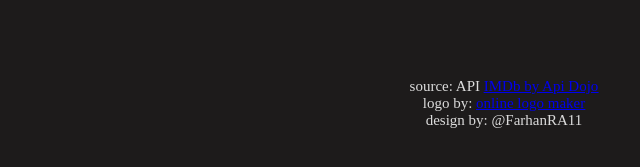
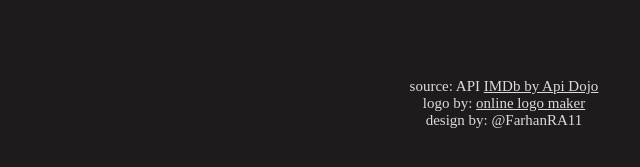
Before and after one commit to FarhanRA11/movie-site, a plain HTML site: page syn.html in a window 1280 px wide. Shown: the part 187-354 px from the top of the page, without its empty margins (136-776 px from the left). Drawn offline with Linux system fonts and the light colour scheme; a web font is replaced by a local one.

Commit message:
footer edit

```diff
--- a/src_syn/syn_style.css
+++ b/src_syn/syn_style.css
@@ -68,6 +68,11 @@ footer{
     font-size: 15px;
 }
 
+a{
+    color: #dcdcdc;
+    text-decoration: none;
+}
+
 @media only screen and (max-width: 1000px){
     *{
         font-size: 90%;
```
